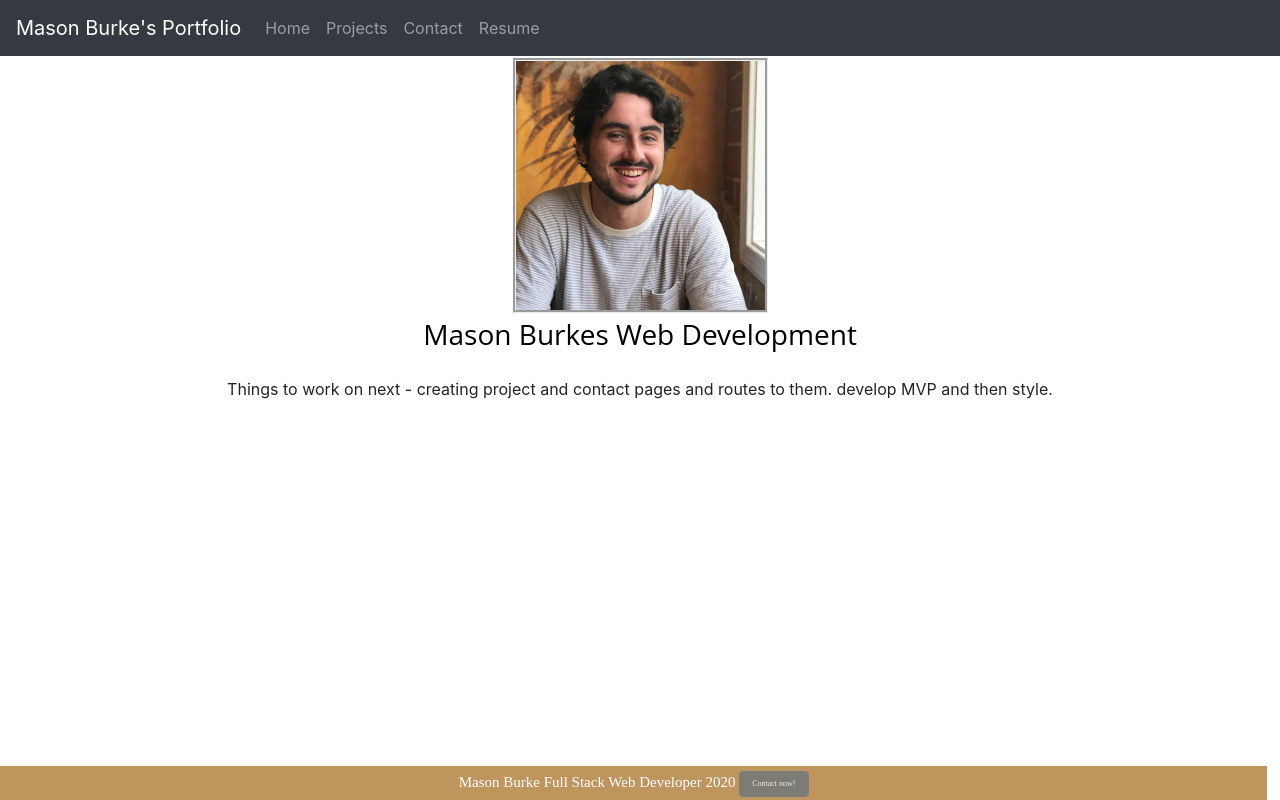
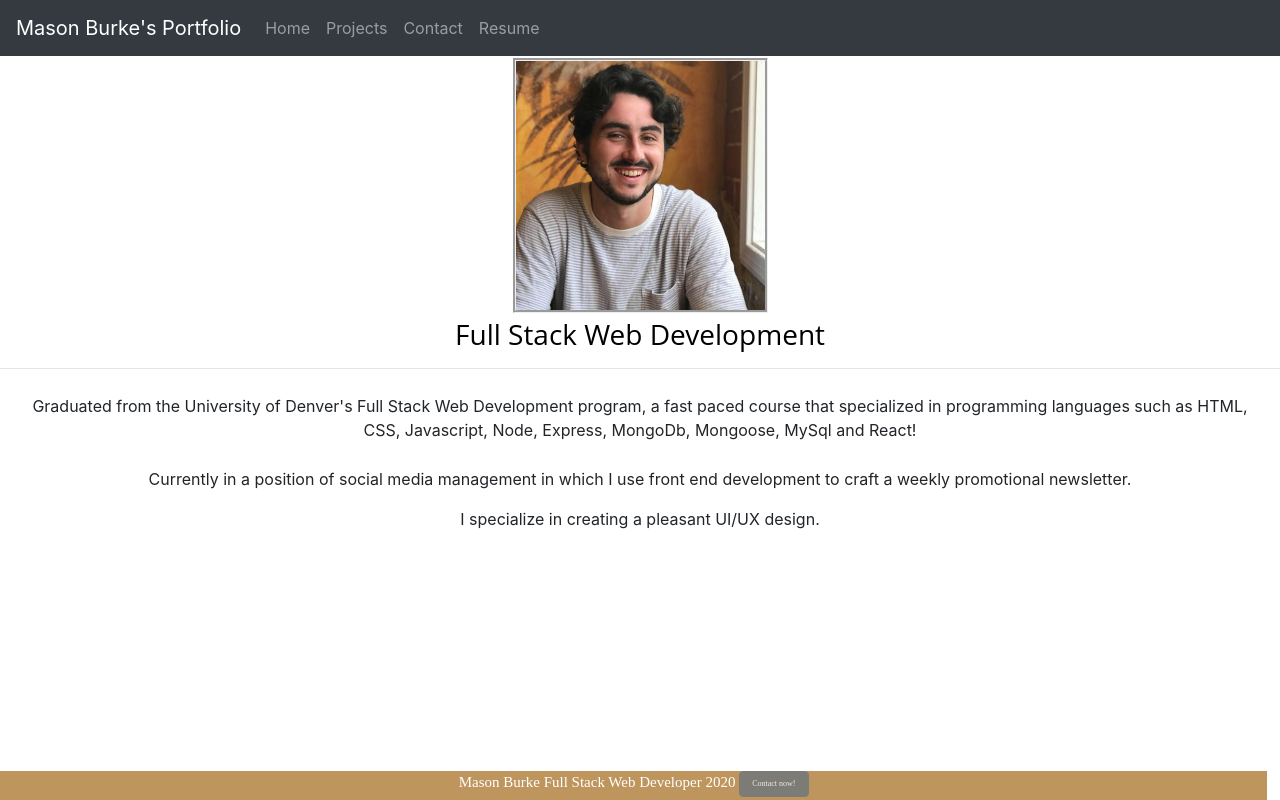
Before and after one commit to MasonBurke/react-portfolio, a React (Create React App) app: page / in a window 1280 px wide. Built offline with nearby package versions, Linux system fonts and the light colour scheme.

Commit message:
pushing heroku

```diff
--- a/src/components/Footer.js
+++ b/src/components/Footer.js
@@ -4,6 +4,7 @@ import  {Button} from 'react-bootstrap'
 
 const styles = {
     footer:{
+
         position: 'fixed',
         left: 0,
         bottom: 0,
@@ -11,10 +12,11 @@ const styles = {
         backgroundColor: '#BF955E',
         color: 'white',
         fontFamily:'Verdana-Italic',
-        fontSize:15
+        fontSize:15,
+
     },
     p:{
-        marginTop:5,
+        // marginTop:5,
         marginBottom:3
     }
 }
--- a/src/pages/Home.js
+++ b/src/pages/Home.js
@@ -3,15 +3,26 @@ import ProfilePhoto from "../images/Headshot/index"
 
 
 function Home() {
-    return(
-<>
-<ProfilePhoto />
-<h3 style={{color: 'black',fontFamily:'Open Sans', margin:5}}>Mason Burkes Web Development</h3>
+    return (
+        <>
+            <ProfilePhoto />
+            <h3 style={{ color: 'black', fontFamily: 'Open Sans', margin: 5 }}>Full Stack Web Development</h3>
+<hr/>
+            <p style={{ margin: 25 }}>
+                Graduated from the University of Denver's Full Stack Web Development program, a fast
+                paced course that specialized in programming languages such as HTML, CSS, Javascript, Node, Express, MongoDb, Mongoose, MySql and React!
+</p>
+            <p>
+                Currently in a position of social media management in which I use front
+                end development to craft a weekly promotional newsletter.
+</p>
+            <p>
+                 I specialize in creating a pleasant UI/UX design.
+</p>
+<br/>
+<br/>
 
-<p style={{margin:25}}>
-    Things to work on next - creating project and contact pages and routes to them. develop MVP and then style.
-</p>
-</>
+        </>
     )
 }
 
--- a/src/pages/Projects.js
+++ b/src/pages/Projects.js
@@ -35,7 +35,7 @@ This project used a weather API to pull weather updates from any area you search
 </Container>
 
 
-
+<br/>
 </>
     )
 }
```
